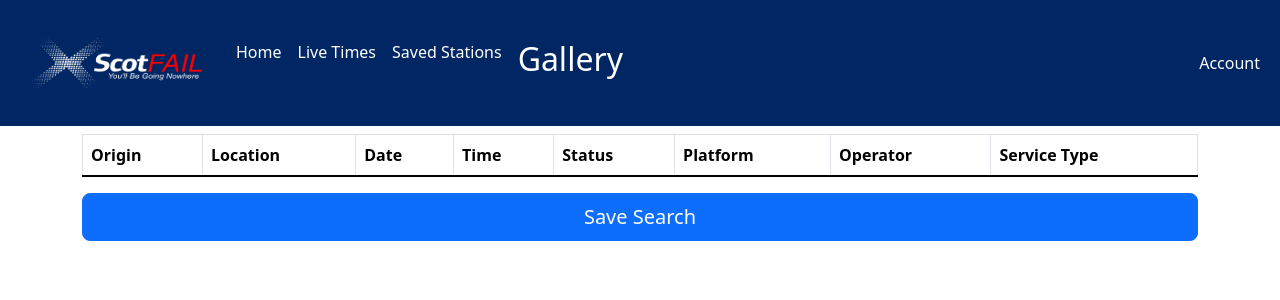
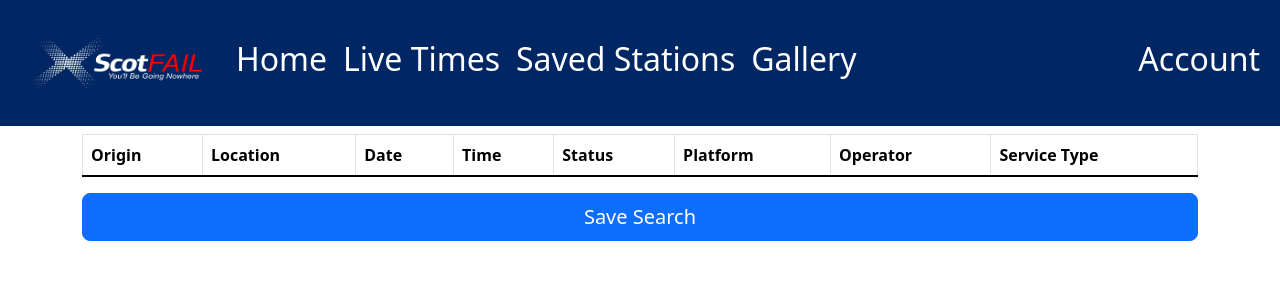
Before and after one commit to malkybar/train_site, a Flask app: page /live_times/arrivals/1/from/1 in a window 1280 px wide. Shown: the top 300 px of the page. Run offline with Flask 3, Linux system fonts and the light colour scheme; data that the repository does not hold is empty; some libraries are stand-ins or nearby versions.

Commit message:
corrected style

```diff
--- a/templates/arrivals.html
+++ b/templates/arrivals.html
@@ -18,13 +18,13 @@
           <div class="collapse navbar-collapse" id="collapsibleNavbar">
             <ul class="navbar-nav">
                 <li class="nav-item">
-                    <a class="nav-link btn btn-outline-primary" href="/" style="color: white;">Home</a>
+                    <a class="nav-link btn btn-outline-primary" href="/" style="color: white;"><h2>Home</h2></a>
                 </li>
                 <li class="nav-item">
-                    <a class="nav-link btn btn-outline-primary" href="/live_times/" style="color: white;">Live Times</a>
+                    <a class="nav-link btn btn-outline-primary" href="/live_times/" style="color: white;"><h2>Live Times</h2></a>
                 </li>
                 <li class="nav-item">
-                    <a class="nav-link btn btn-outline-primary" href="/saved_stations" style="color: white;">Saved Stations</a>
+                    <a class="nav-link btn btn-outline-primary" href="/saved_stations" style="color: white;"><h2>Saved Stations</h2></a>
                 </li>
                 <li class="nav-item">
                     <a class="nav-link btn btn-outline-primary" href="/gallery" style="color: white;"><h2>Gallery</h2></a>
@@ -32,7 +32,7 @@
             </ul>
             <ul class="navbar-nav ms-auto">
                 <li class="nav-item">
-                    <a class="nav-link btn btn-outline-primary" href="/account" style="color: white;">Account</a>
+                    <a class="nav-link btn btn-outline-primary" href="/account" style="color: white;"><h2>Account</h2></a>
                 </li>
             </ul>
           </div>
```
